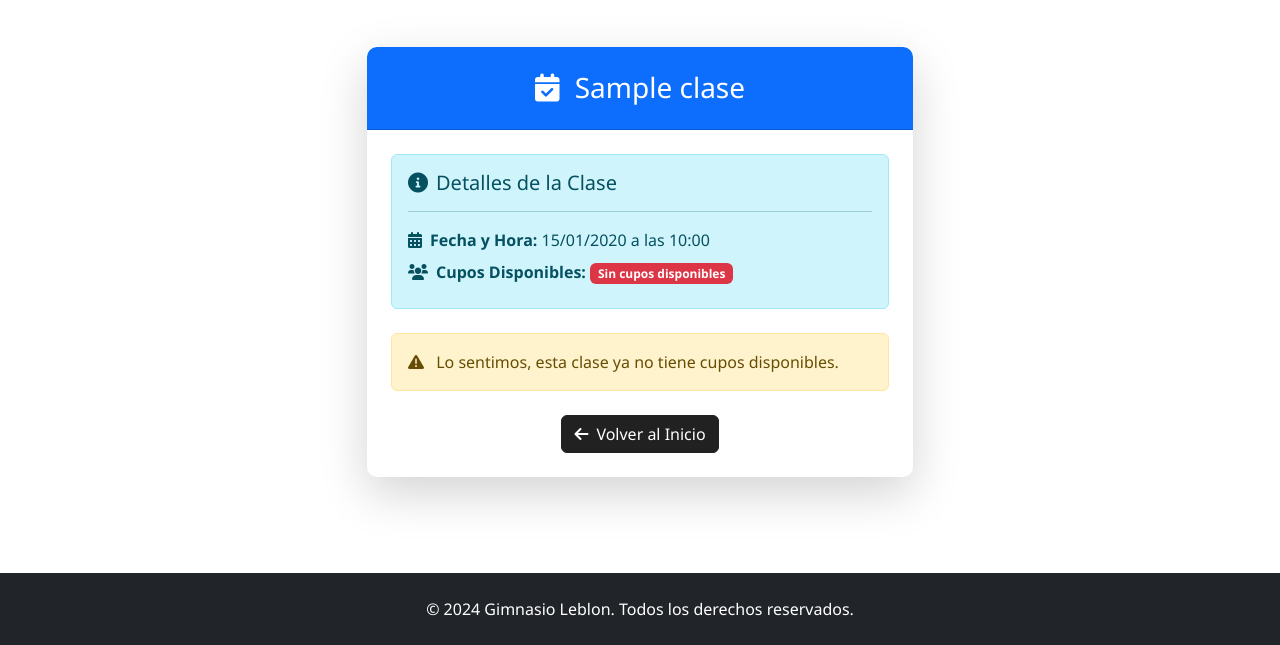
After one commit to Benjaaaminnn19/djangogm, a Django app: page /agendar/1/ in a window 1280 px wide. The commit adds this page. Shown: the part 321-966 px from the top of the page. Run offline with Django 5.2, Linux system fonts and the light colour scheme; tables that the repository leaves empty hold one stand-in row (values such as "Sample post").

Commit message:
arreglo de clases

```diff
--- a/principal/urls.py
+++ b/principal/urls.py
@@ -4,4 +4,5 @@ from . import views
 urlpatterns = [
     path('', views.home, name='home'),
     path('registrar-lead/', views.RegistrarLeadView.as_view(), name='registrar_lead'),
+    path('agendar/<int:clase_id>/', views.agendar_clase, name='agendar_clase'),
 ]
--- a/principal/views.py
+++ b/principal/views.py
@@ -45,20 +45,75 @@ class RegistrarLeadView(View):
             return JsonResponse({'success': False, 'message': 'Error interno del servidor'})
 
 def agendar_clase(request, clase_id):
-    clase = Clase.objects.get(id=clase_id)
+    try:
+        clase = Clase.objects.get(id=clase_id)
+    except Clase.DoesNotExist:
+        return render(request, 'error.html', {'mensaje': 'La clase no existe'})
 
     if request.method == 'POST':
-        nombre = request.POST['nombre']
-        correo = request.POST['correo']
+        nombre = request.POST.get('nombre')
+        correo = request.POST.get('correo')
+
+        if not nombre or not correo:
+            return render(request, 'agendar.html', {
+                'clase': clase,
+                'error': 'Por favor completa todos los campos'
+            })
 
         # Contar reservas aprobadas o en espera
         reservas_existentes = Reserva.objects.filter(clase=clase).count()
+        cupos_disponibles = clase.cupos - reservas_existentes
 
         if reservas_existentes >= clase.cupos:
-            return render(request, 'sin_cupos.html', {'clase': clase})
+            # No hay cupos disponibles - solo mostrar página sin enviar correo
+            return render(request, 'sin_cupos.html', {
+                'clase': clase,
+                'cupos_disponibles': 0
+            })
 
         # Crear la reserva (por aprobar)
-        Reserva.objects.create(clase=clase, nombre=nombre, correo=correo)
-        return render(request, 'reserva_pendiente.html', {'clase': clase})
+        reserva = Reserva.objects.create(clase=clase, nombre=nombre, correo=correo)
 
-    return render(request, 'agendar.html', {'clase': clase})
+        # Enviar correo confirmando que la reserva está pendiente
+        try:
+            send_mail(
+                subject=f'Reserva pendiente - {clase.nombre}',
+                message=f'''Hola {nombre},
+
+¡Gracias por agendar tu clase!
+
+Tu reserva para la clase "{clase.nombre}" programada para el {clase.fecha.strftime('%d/%m/%Y a las %H:%M')} ha sido registrada y está pendiente de aprobación.
+
+Detalles de tu reserva:
+- Clase: {clase.nombre}
+- Fecha y hora: {clase.fecha.strftime('%d/%m/%Y a las %H:%M')}
+- Cupos disponibles: {cupos_disponibles - 1} de {clase.cupos}
+
+Recibirás un correo de confirmación una vez que tu reserva sea aprobada por nuestro equipo.
+
+¡Nos vemos pronto en Leblon Gym! 💪
+
+Saludos,
+Equipo Leblon Gym''',
+                from_email=settings.DEFAULT_FROM_EMAIL,
+                recipient_list=[correo],
+                fail_silently=False,
+            )
+        except Exception as e:
+            # Si falla el envío de correo, continuar con el flujo
+            pass
+
+        return render(request, 'reserva_pendiente.html', {
+            'clase': clase,
+            'reserva': reserva,
+            'cupos_disponibles': cupos_disponibles - 1
+        })
+
+    # Contar cupos disponibles para mostrar en el formulario
+    reservas_existentes = Reserva.objects.filter(clase=clase).count()
+    cupos_disponibles = clase.cupos - reservas_existentes
+
+    return render(request, 'agendar.html', {
+        'clase': clase,
+        'cupos_disponibles': cupos_disponibles
+    })
--- /dev/null
+++ b/templates/agendar.html
@@ -0,0 +1,131 @@
+{% load static %}
+<!DOCTYPE html>
+<html lang="es">
+<head>
+    <meta charset="UTF-8">
+    <meta name="viewport" content="width=device-width, initial-scale=1.0">
+    <title>Agendar Clase - Gimnasio Leblon</title>
+    <link href="https://cdn.jsdelivr.net/npm/bootstrap@5.3.5/dist/css/bootstrap.min.css" rel="stylesheet">
+    <link rel="stylesheet" href="https://cdnjs.cloudflare.com/ajax/libs/font-awesome/6.0.0/css/all.min.css">
+    <link rel="stylesheet" href="{% static 'css/style.css' %}">
+</head>
+<body>
+    <!-- Header -->
+    <header class="spartan-hero-section" style="
+        background: url('{% static 'img/img3.png' %}');
+        background-size: cover;
+        background-position: center;
+        height: 40vh;
+        display: flex;
+        align-items: center;
+        position: relative;
+        overflow: hidden;
+        margin: 0;
+        padding: 0;
+        width: 100%;
+    ">
+        <div class="container text-center" style="position: relative; z-index: 2;">
+            <h1 class="display-4 fw-bold mb-4 text-white" style="
+                font-family: 'Arial Black', sans-serif;
+                text-shadow: 3px 3px 8px rgba(0,0,0,0.9);
+            ">AGENDAR CLASE</h1>
+        </div>
+    </header>
+
+    <!-- Sección de Agendamiento -->
+    <section class="py-5">
+        <div class="container">
+            <div class="row justify-content-center">
+                <div class="col-lg-6 col-md-8">
+                    <div class="card shadow-lg border-0">
+                        <div class="card-header bg-primary text-white text-center py-4">
+                            <h3 class="mb-0">
+                                <i class="fas fa-calendar-check me-2"></i>
+                                {{ clase.nombre }}
+                            </h3>
+                        </div>
+                        <div class="card-body p-4">
+                            <!-- Información de la clase -->
+                            <div class="alert alert-info mb-4">
+                                <h5 class="alert-heading">
+                                    <i class="fas fa-info-circle me-2"></i>Detalles de la Clase
+                                </h5>
+                                <hr>
+                                <p class="mb-2">
+                                    <strong><i class="fas fa-calendar-alt me-2"></i>Fecha y Hora:</strong>
+                                    {{ clase.fecha|date:"d/m/Y" }} a las {{ clase.fecha|time:"H:i" }}
+                                </p>
+                                <p class="mb-2">
+                                    <strong><i class="fas fa-users me-2"></i>Cupos Disponibles:</strong>
+                                    {% if cupos_disponibles > 0 %}
+                                        <span class="badge bg-success">{{ cupos_disponibles }} de {{ clase.cupos }}</span>
+                                    {% else %}
+                                        <span class="badge bg-danger">Sin cupos disponibles</span>
+                                    {% endif %}
+                                </p>
+                            </div>
+
+                            {% if cupos_disponibles <= 0 %}
+                                <div class="alert alert-warning">
+                                    <i class="fas fa-exclamation-triangle me-2"></i>
+                                    Lo sentimos, esta clase ya no tiene cupos disponibles.
+                                </div>
+                                <div class="text-center mt-4">
+                                    <a href="/" class="btn btn-primary">
+                                        <i class="fas fa-arrow-left me-2"></i>Volver al Inicio
+                                    </a>
+                                </div>
+                            {% else %}
+                                {% if error %}
+                                    <div class="alert alert-danger alert-dismissible fade show" role="alert">
+                                        <i class="fas fa-exclamation-circle me-2"></i>{{ error }}
+                                        <button type="button" class="btn-close" data-bs-dismiss="alert"></button>
+                                    </div>
+                                {% endif %}
+
+                                <form method="POST" action="{% url 'agendar_clase' clase.id %}">
+                                    {% csrf_token %}
+                                    <div class="mb-3">
+                                        <label for="nombre" class="form-label">
+                                            <i class="fas fa-user me-2"></i>Nombre Completo
+                                        </label>
+                                        <input type="text" class="form-control form-control-lg" id="nombre" name="nombre" required>
+                                    </div>
+
+                                    <div class="mb-4">
+                                        <label for="correo" class="form-label">
+                                            <i class="fas fa-envelope me-2"></i>Correo Electrónico
+                                        </label>
+                                        <input type="email" class="form-control form-control-lg" id="correo" name="correo" required>
+                                        <small class="form-text text-muted">
+                                            Te enviaremos un correo de confirmación
+                                        </small>
+                                    </div>
+
+                                    <div class="d-grid gap-2">
+                                        <button type="submit" class="btn btn-primary btn-lg">
+                                            <i class="fas fa-calendar-plus me-2"></i>Confirmar Reserva
+                                        </button>
+                                        <a href="/" class="btn btn-outline-secondary">
+                                            <i class="fas fa-arrow-left me-2"></i>Cancelar
+                                        </a>
+                                    </div>
+                                </form>
+                            {% endif %}
+                        </div>
+                    </div>
+                </div>
+            </div>
+        </div>
+    </section>
+
+    <!-- Footer -->
+    <footer class="bg-dark text-white py-4 mt-5">
+        <div class="container text-center">
+            <p class="mb-0">&copy; 2024 Gimnasio Leblon. Todos los derechos reservados.</p>
+        </div>
+    </footer>
+
+    <script src="https://cdn.jsdelivr.net/npm/bootstrap@5.3.5/dist/js/bootstrap.bundle.min.js"></script>
+</body>
+</html>
--- a/templates/prueba.html
+++ b/templates/prueba.html
@@ -90,7 +90,6 @@
                     <li class="nav-item"><a class="nav-link active" href="#inicio">Inicio</a></li>
                     <li class="nav-item"><a class="nav-link" href="#promociones">Promociones</a></li>
                     <li class="nav-item"><a class="nav-link" href="#clases">Clases</a></li>
-                    <li class="nav-item"><a class="nav-link" href="#entrenadores">Entrenadores</a></li>
                     <li class="nav-item"><a class="nav-link" href="#planes">Planes</a></li>
                     <li class="nav-item"><a class="nav-link" href="#contacto">Contacto</a></li>
                     <li class="nav-item ms-lg-3 d-flex">
@@ -141,7 +140,7 @@
 <!-- Sección Promociones -->
 <section id="promociones" class="py-5">
     <div class="container">
-        <h2 class="text-center mb-5 animate-fade-in-up">🔥 PROMOCIONES ESPECIALES</h2>
+        <h2 class="text-center mb-5 animate-fade-in-up"> PROMOCIONES ESPECIALES</h2>
         <div class="row justify-content-center mb-5">
             <div class="col-lg-8 text-center">
                 <p class="lead text-muted">Productos premium para potenciar tu entrenamiento</p>
```
Also changed, not shown: principal/admin.py (+45 -10 lines), templates/reserva_pendiente.html (added, +160 -0 lines), templates/sin_cupos.html (added, +169 -0 lines).
